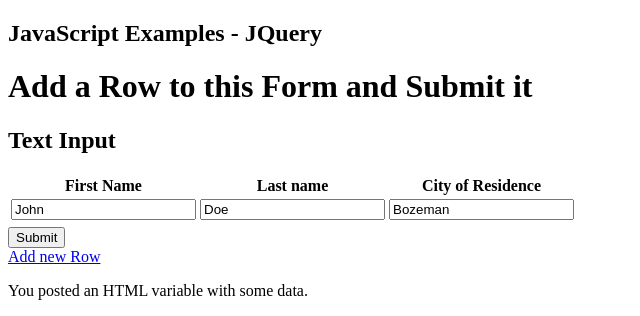
After one commit to tschultz84/TS-Useful-Code-Snippets-Templates, a Flask app: page /js_add_form_row in a window 1280 px wide. The commit adds this page. Shown: the top 316 px of the page, without its empty margins (0-640 px from the left). Run offline with Flask 2, Linux system fonts and the light colour scheme.

Commit message:
worked in jquery

```diff
--- a/flask_examples/main.py
+++ b/flask_examples/main.py
@@ -21,18 +21,39 @@ def index():
 @main.route('/jquery_post', methods=["GET","POST"])
 def jquery_post():
 
+    # Pause. This is helpful in the example, but not necessary. Delete in production.
+    time.sleep(2)
+
     # Initialize.
     python_data=dict()
 
     # Pull the data.
     value = request.form.get("value")
 
+    print(f"Value of POST variable is {value}!")
+
     if value != None:
         # Output a string.
-        python_data['output_string'] = 'You posted an HTML variable:' + value
+        python_data['output_string'] = 'You posted an HTML variable with:' + value
     else: python_data['output_string'] = "You haven't yet posted an HTML variable."
 
-    # Pause. This is helpful in the example, but not necessary. Delete in production.
-    time.sleep(2)
+    return render_template('jquery_post.html',python_data=python_data)
 
-    return render_template('jquery_post.html',python_data=python_data)
+# This page shows how to add a row to a form.
+@main.route('/js_add_form_row', methods=["GET","POST"])
+def js_add_form_row():
+
+    python_data=dict()
+
+    # Pull the data.
+    valuedict = request.args
+
+    print(f"Value of POST variable is {valuedict}!")
+
+    if valuedict != None:
+        # Output a string.
+        python_data['output_string'] = 'You posted an HTML variable with some data.'
+        python_data['out_dict'] = valuedict
+    else: python_data['output_string'] = "You haven't yet posted an HTML variable."
+
+    return render_template('js_add_form_row.html',python_data=python_data)
--- a/flask_examples/templates/index.html
+++ b/flask_examples/templates/index.html
@@ -7,7 +7,8 @@
 
     <h1>{{ python_data['output_string'] }}</h1>
 
-    <p><a href=" {{ url_for('main.jquery_post') }}">Review Example of JQuery HTML Post</a>  </p>
+    <p><a href=" {{ url_for('main.jquery_post') }}">Review Example of JQuery Sending a Post Request Directly</a>  </p>
+    <p><a href=" {{ url_for('main.js_add_form_row') }}">Review Example of Adding a Row to a Form Using JQuery</a>  </p>
 
 {% endblock %}
 
--- /dev/null
+++ b/flask_examples/templates/js_add_form_row.html
@@ -0,0 +1,62 @@
+<!-- templates/js_add_form_row.html -->
+
+<!DOCTYPE html>
+
+{% extends "base.html" %}
+{% block content %}
+
+    <h1>Add a Row to this Form and Submit it</h1>
+
+    <h2 id ="formheader">Text Input</h2>
+    <form >
+        <table id ="formtable">
+            <tr>
+                <th>First Name</th>
+                <th>Last name</th>
+                <th>City of Residence</th>
+            </tr>
+            <tr id="formrow">
+                <td><input type="text" id="fname" name="fname" value="John"></td>
+                <td><input type="text" id="lname" name="lname" value="Doe"></td>
+                <td><input type="text" id="city" name="city" value="Bozeman"></td>
+            </tr>
+
+            <tr><td>
+
+
+            </td>
+
+            <td></td>
+
+            <td></td></tr>
+        </table>
+        <input type="submit" value="Submit">
+        </form>
+
+        <a href="#" onclick="addRow()">Add new Row</a>
+
+
+    <p>{{ python_data['output_string'] }}</p>
+    <p>{{ python_data['out_dict'] }}</p>
+
+    <script type="text/javascript">
+        function addRow() {
+
+            window.console && console.log('Trying to add new row.');
+
+            // This creates a cloned copy of the last row of data.
+            var newrow = $( '#formrow' ).clone(true);
+
+            // And appends it to the last element in the form.
+            $( '#formtable' ).append( newrow) ;
+
+            // TODO: Make the ids reset so you can retrieve more data.
+            return false;
+
+        }
+
+    </script>
+
+{% endblock %}
+
+</html>
```
Also changed, not shown: flask_examples/templates/jquery_post.html (+4 -12 lines), htmlformtemplates.html (added, +47 -0 lines).
